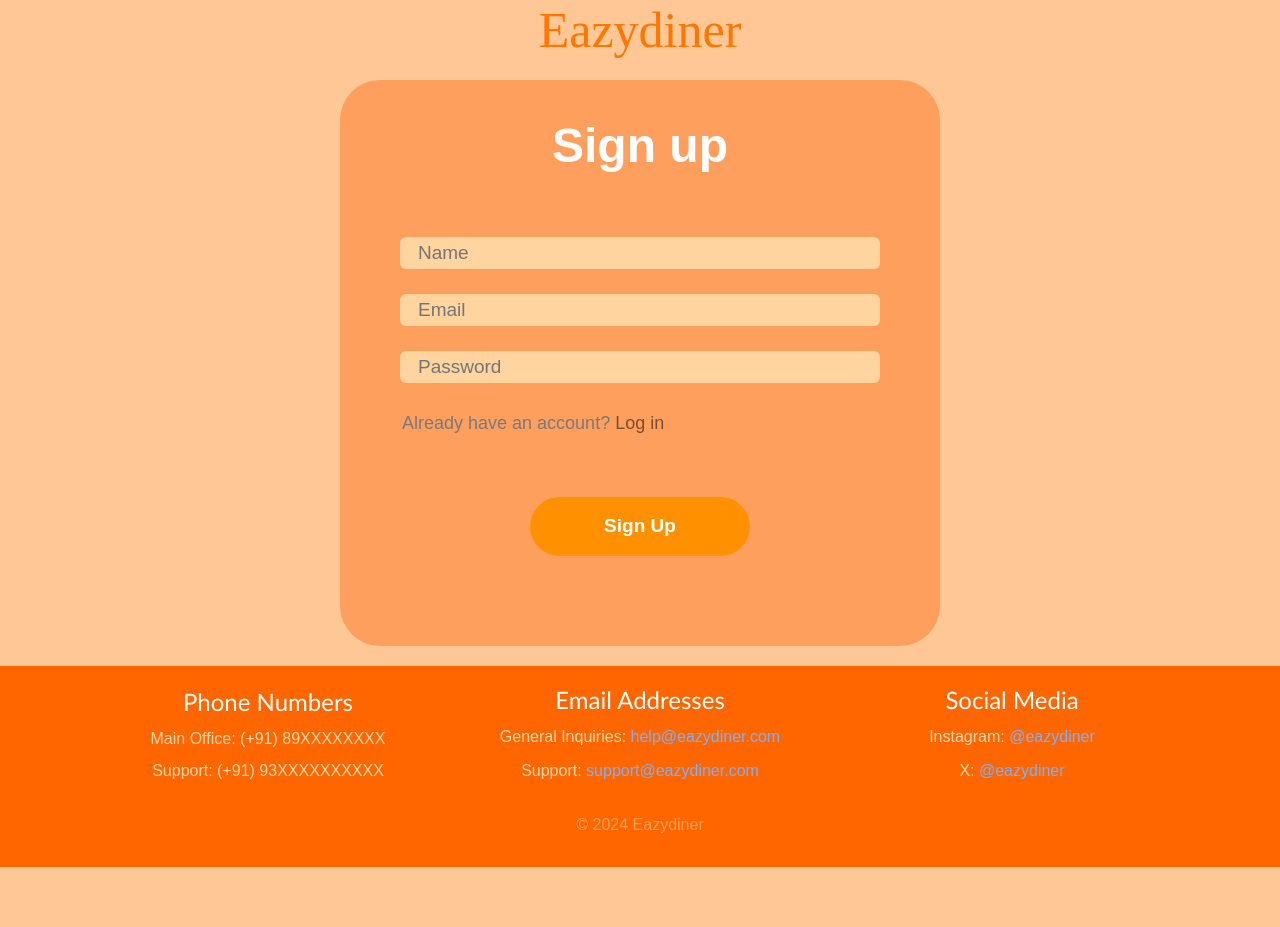
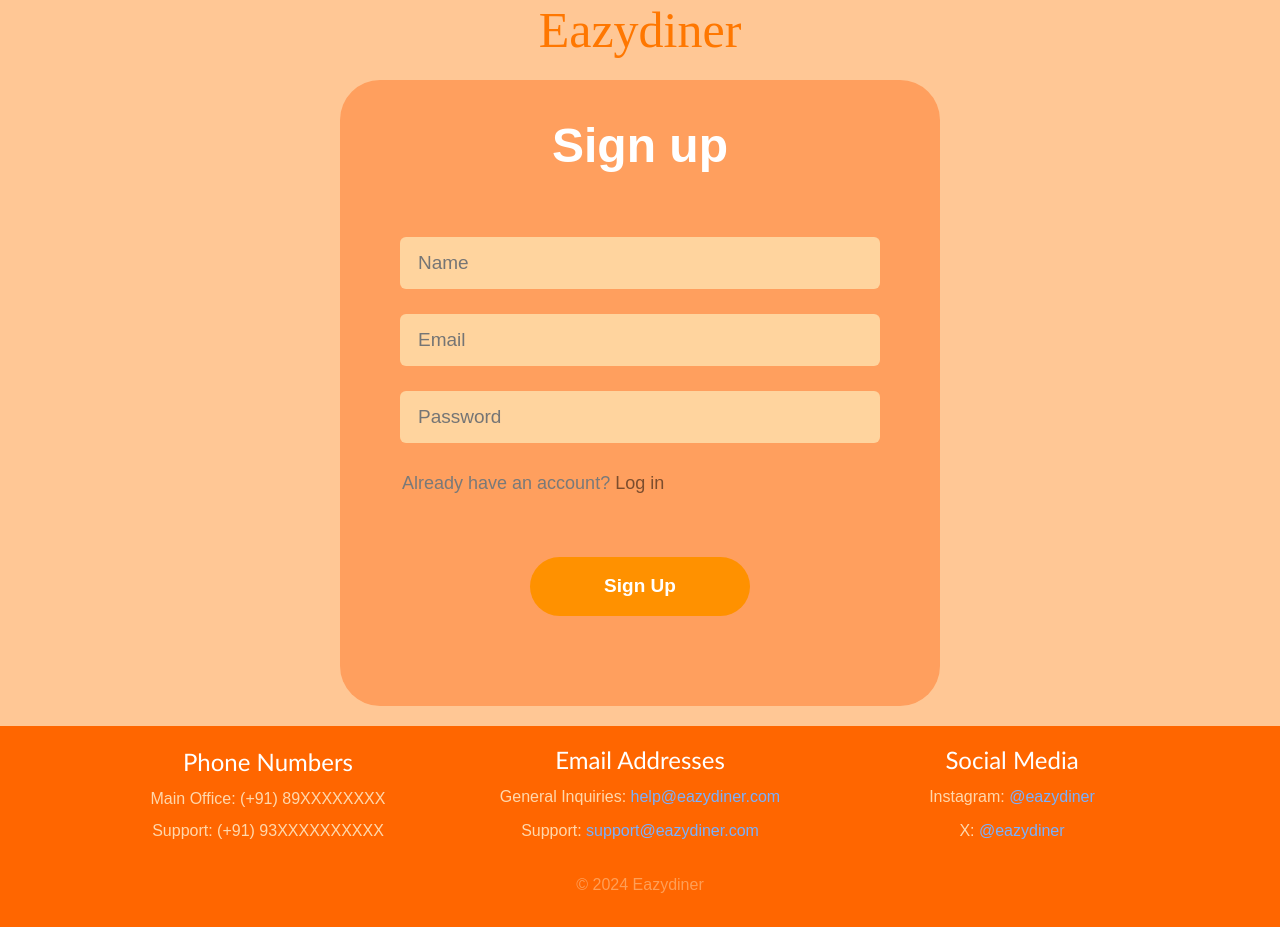
Before and after one commit to aryan1920-bot/restaurant-booking-site, a React (Create React App) app in the folder eazyfront/: page / in a window 1280 px wide. Before the commit the page ends 867 px from the top, so only its background shows below. Built offline with nearby package versions, Linux system fonts and the light colour scheme.

Commit message:
login updated

```diff
--- a/eazyfront/src/components/css/login.css
+++ b/eazyfront/src/components/css/login.css
@@ -54,7 +54,7 @@
     align-items: center;
     margin: auto;
     width: 480px;
-    height: 32px;
+    height: 52px;
     background: #ffd49e;
     border-radius: 6px;
 
--- a/eazyfront/src/components/login.js
+++ b/eazyfront/src/components/login.js
@@ -22,6 +22,10 @@ const Login = () => {
 
   const  newuser=()=>{
     navigate("/");
+  }
+
+  const forgot=()=>{
+    window.alert("Feature coming soon !");
   }
 
   const gotohome = async () => {
@@ -86,7 +90,7 @@ const Login = () => {
           </div>
         </div>
         <div className="forgot-password">
-          Forgot Password? <span>Click here</span>
+          Forgot Password? <span onClick={forgot}>Click here</span>
         </div>
         <div className="forgot-password">
           New user? <span onClick={newuser}>Sign up</span>
```
